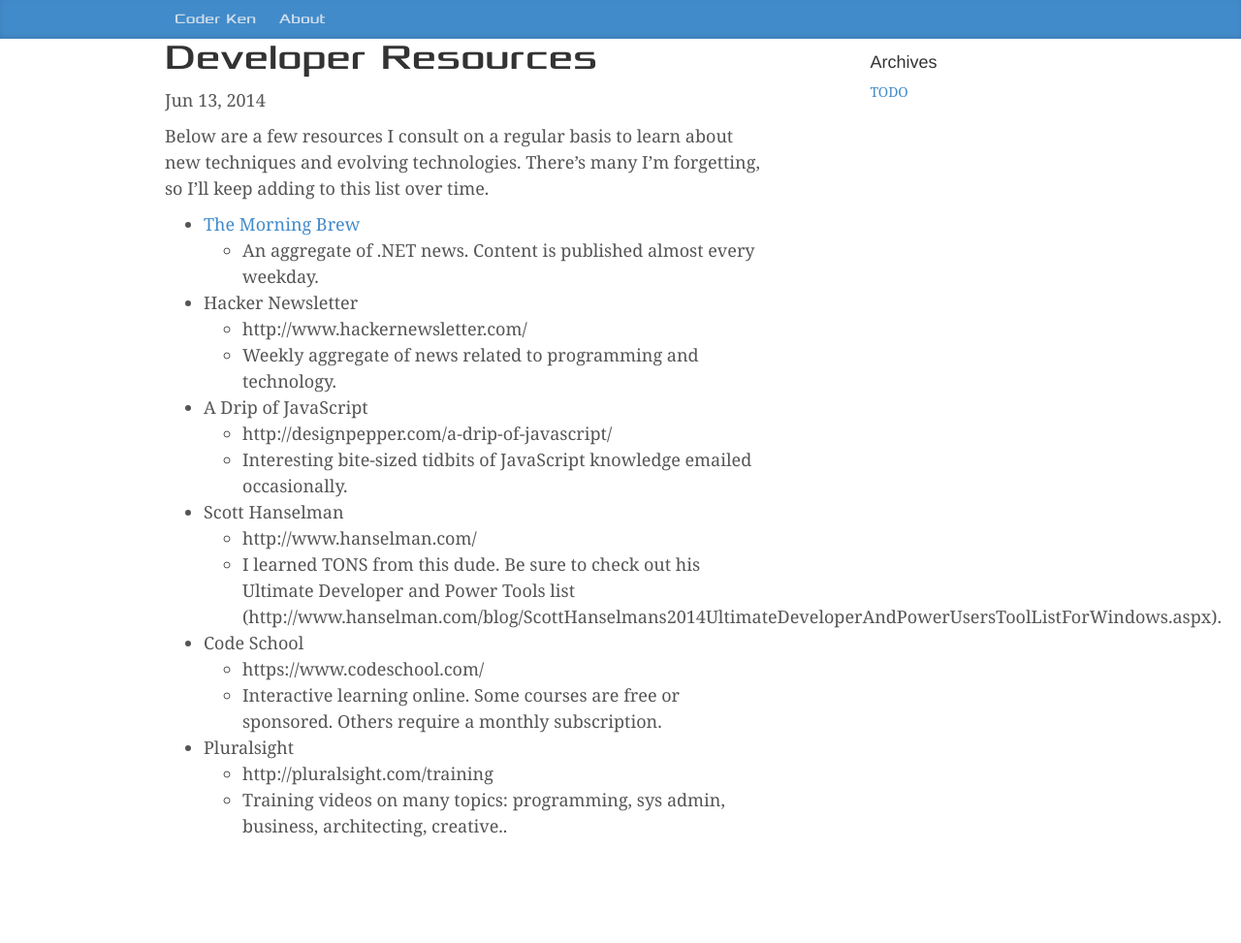
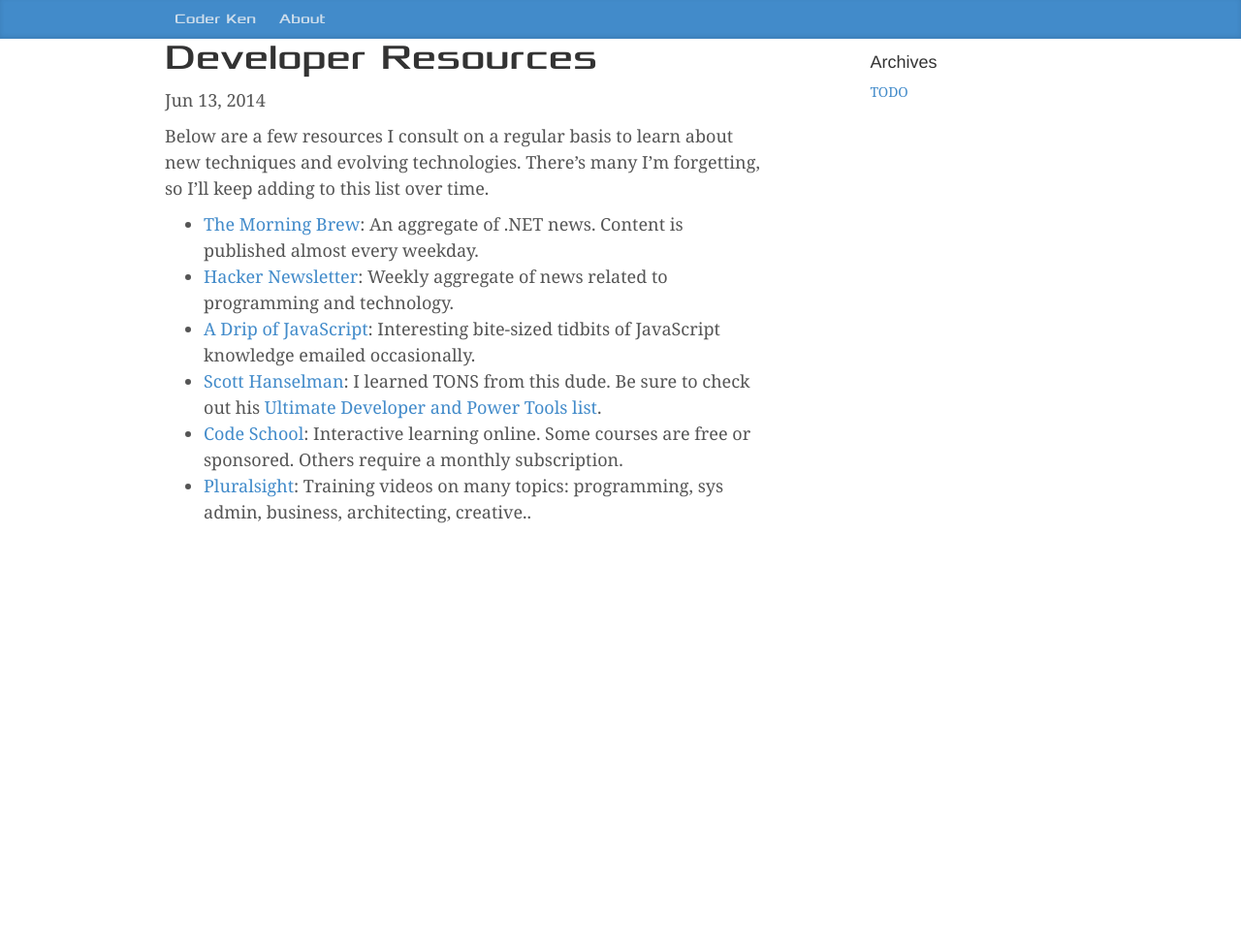
Before and after one commit to krcourville/krcourville.github.io, a Jekyll site: the page built from _posts/2014-06-13-developer-resources.markdown, in a window 1280 px wide. Shown: the whole page at 97% size. Built offline with Jekyll 4.4.1, drawn with Linux system fonts in a browser that asks for light colours; nearby versions of some CDN libraries; comment, search, counter and statistics services are not loaded; after the commit the page ends 900 px from its top, so only the background shows below that.

Commit message:
Update 2014-06-13-developer-resources.markdown

```diff
--- a/_posts/2014-06-13-developer-resources.markdown
+++ b/_posts/2014-06-13-developer-resources.markdown
@@ -5,20 +5,9 @@
 
 Below are a few resources I consult on a regular basis to learn about new techniques and evolving technologies.  There's many I'm forgetting, so I'll keep adding to this list over time.
 
-* [The Morning Brew](http://blog.cwa.me.uk/)
-	* An aggregate of .NET news. Content is published almost every weekday.
-* Hacker Newsletter
-	* http://www.hackernewsletter.com/
-    * Weekly aggregate of news related to programming and technology.
-* A Drip of JavaScript
-	* http://designpepper.com/a-drip-of-javascript/
-	* Interesting bite-sized tidbits of JavaScript knowledge emailed occasionally.
-* Scott Hanselman
-	* http://www.hanselman.com/
-    * I learned TONS from this dude.  Be sure to check out his Ultimate Developer and Power Tools list (http://www.hanselman.com/blog/ScottHanselmans2014UltimateDeveloperAndPowerUsersToolListForWindows.aspx).
-* Code School
-	* https://www.codeschool.com/
-    * Interactive learning online.  Some courses are free or sponsored.  Others require a monthly subscription.
-* Pluralsight
-	* http://pluralsight.com/training
-    * Training videos on many topics: programming, sys admin, business, architecting, creative..
+* [The Morning Brew](http://blog.cwa.me.uk/): An aggregate of .NET news. Content is published almost every weekday.
+* [Hacker Newsletter](http://www.hackernewsletter.com/): Weekly aggregate of news related to programming and technology.
+* [A Drip of JavaScript](http://designpepper.com/a-drip-of-javascript/): Interesting bite-sized tidbits of JavaScript knowledge emailed occasionally.
+* [Scott Hanselman](http://www.hanselman.com/): I learned TONS from this dude.  Be sure to check out his [Ultimate Developer and Power Tools list](http://www.hanselman.com/blog/ScottHanselmans2014UltimateDeveloperAndPowerUsersToolListForWindows.aspx).
+* [Code School](https://www.codeschool.com/): Interactive learning online.  Some courses are free or sponsored.  Others require a monthly subscription.
+* [Pluralsight](http://pluralsight.com/training): Training videos on many topics: programming, sys admin, business, architecting, creative..
```
